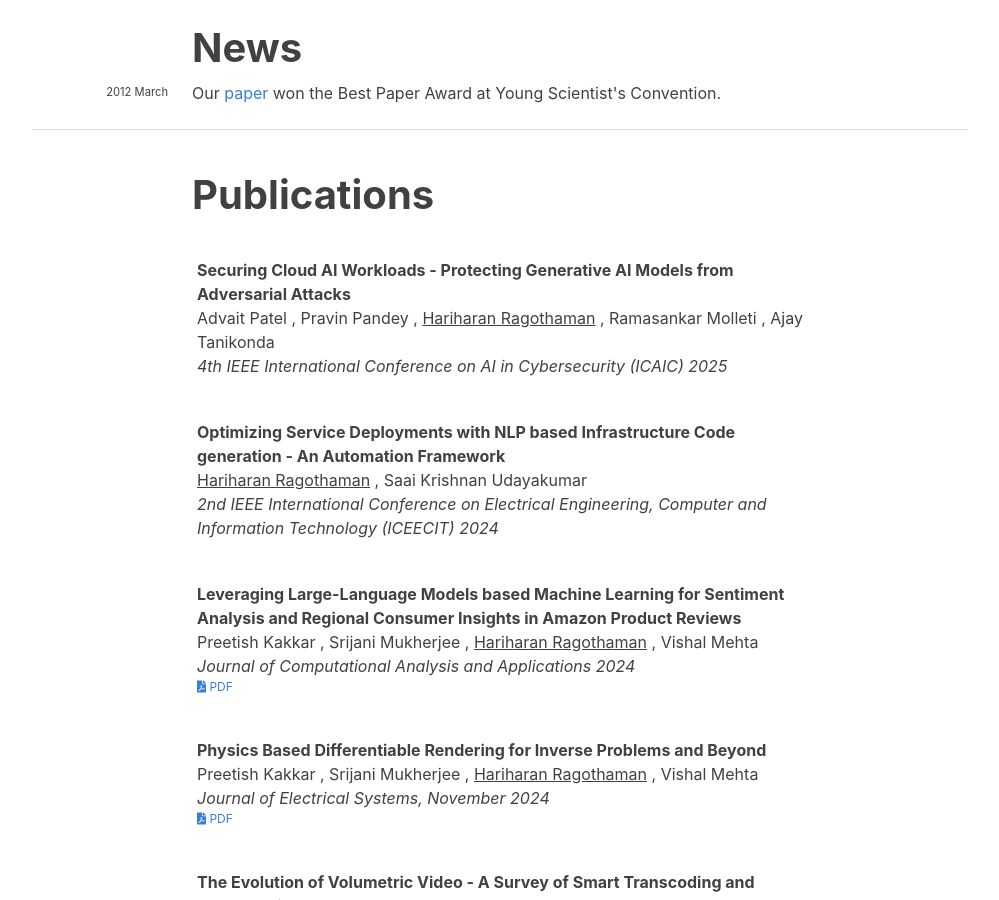
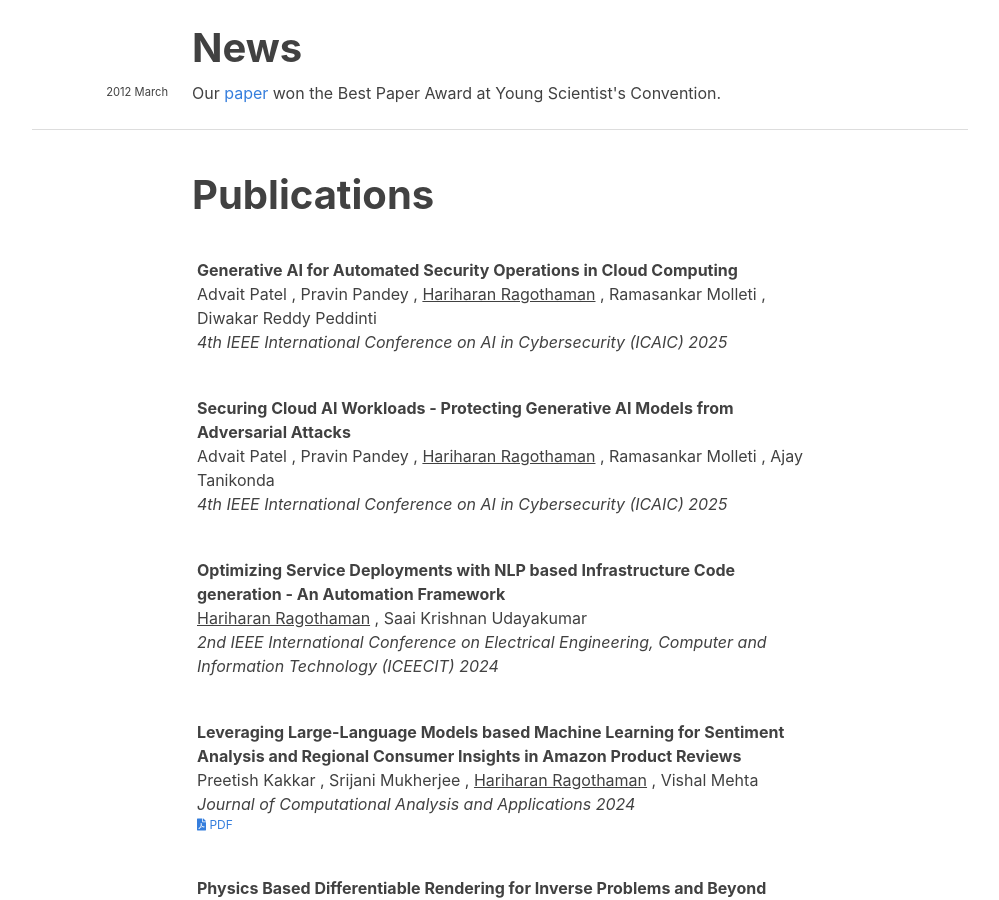
Before and after one commit to hariharanragothaman/hariharanragothaman.github.io, a Jekyll site: the page built from index.md, in a window 1280 px wide and 900 px high, scrolled down 854 px. Shown: the whole window, without its empty margins (140-1139 px from the left). Built offline with Jekyll 4.4.1, drawn with Linux system fonts in a browser that asks for light colours; nearby versions of some CDN libraries; some web fonts are replaced.

Commit message:
Polishes and Updates

```diff
--- a/_data/publications.yaml
+++ b/_data/publications.yaml
@@ -1,4 +1,17 @@
 ---
+- id: automated-security
+  authors:
+    - Advait Patel
+    - Pravin Pandey
+    - Hariharan Ragothaman
+    - Ramasankar Molleti
+    - Diwakar Reddy Peddinti
+  title: Generative AI for Automated Security Operations in Cloud Computing
+  venue: 4th IEEE International Conference on AI in Cybersecurity (ICAIC)
+  year: 2025
+  type: conference
+  pdf:
+
 - id: ai-workloads
   authors:
     - Advait Patel
```
